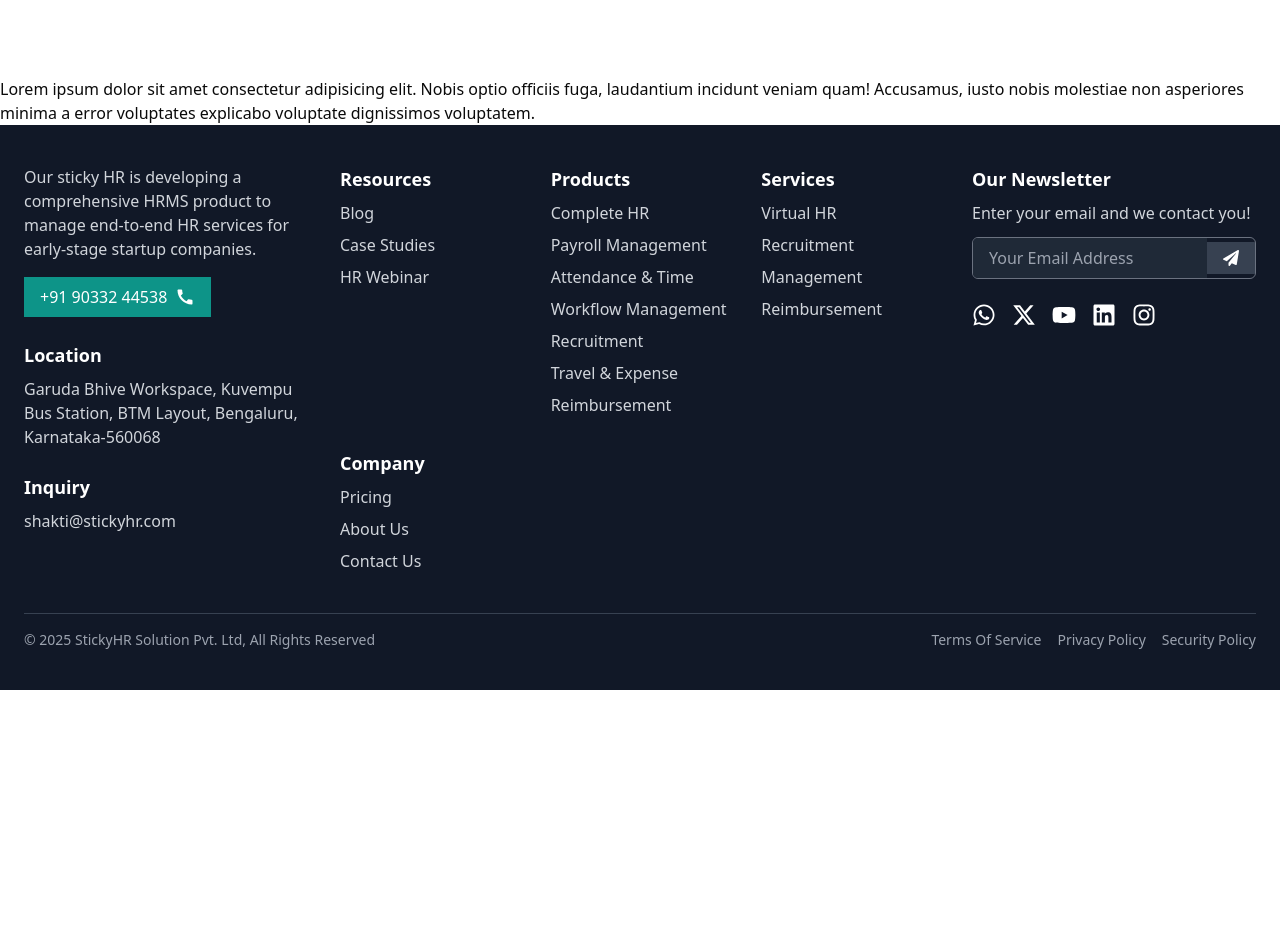
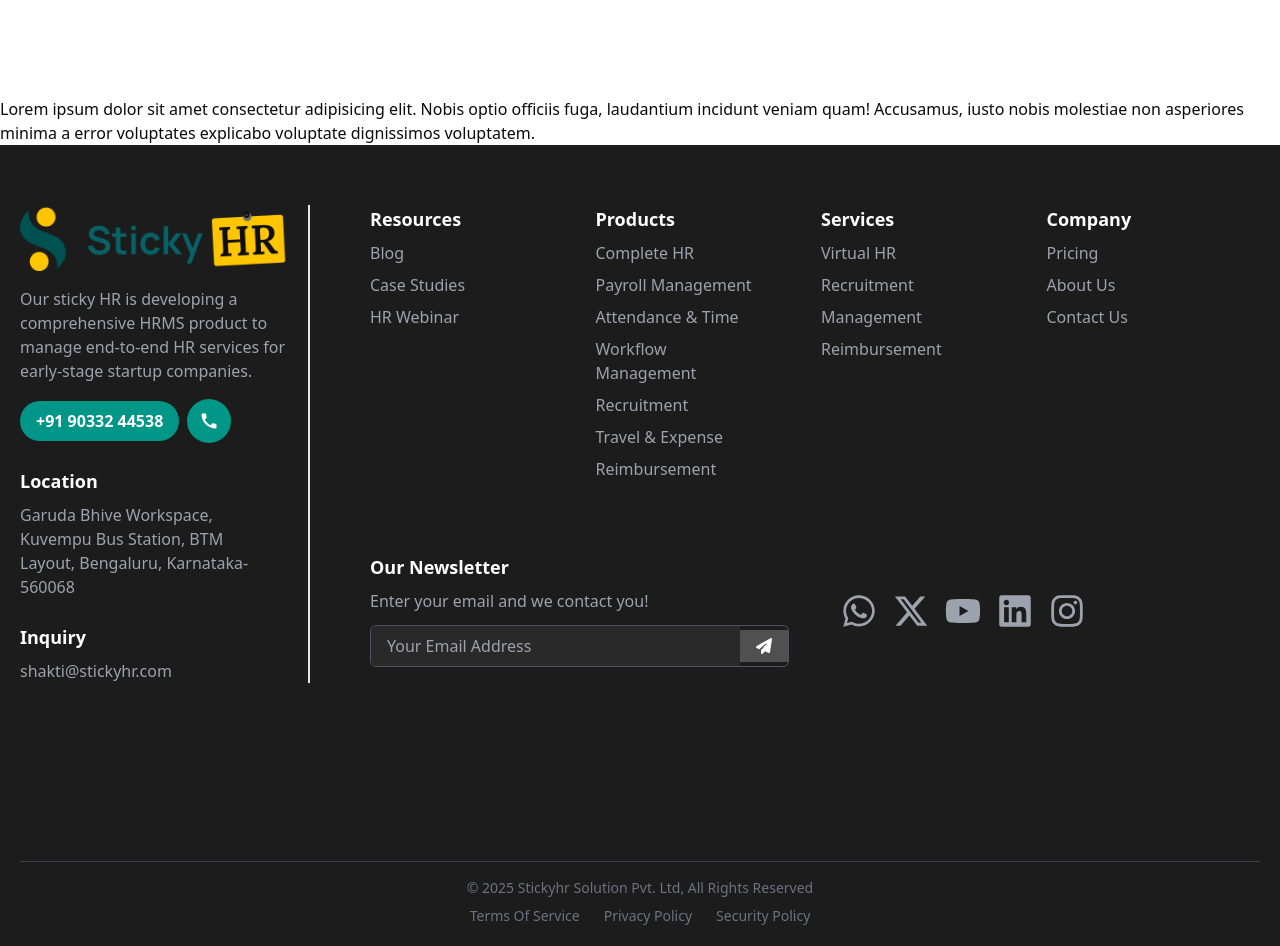
Before and after one commit to PatakiSubodh/sticky-hr, a React (Vite) app: page / in a window 1280 px wide. Shown: the part 800-1746 px from the top of the page. Before the commit the page ends 1490 px from the top, so only its background shows below. Built offline with nearby package versions, Linux system fonts and the light colour scheme.

Commit message:
improvised footer

```diff
--- a/package.json
+++ b/package.json
@@ -39,7 +39,7 @@
     "eslint-plugin-react-refresh": "^0.4.19",
     "globals": "^15.15.0",
     "postcss": "^8.5.3",
-    "tailwindcss": "3.4.0",
+    "tailwindcss": "^3.4.0",
     "vite": "^6.2.0"
   }
 }
--- a/src/components/Footer.jsx
+++ b/src/components/Footer.jsx
@@ -1,46 +1,52 @@
-import { FaWhatsapp, FaXTwitter, FaYoutube, FaLinkedin, FaInstagram } from "react-icons/fa6";
 import { MdCall } from "react-icons/md";
-import { FaPaperPlane } from "react-icons/fa";
+import { FaPaperPlane, FaWhatsapp, FaXTwitter, FaYoutube, FaLinkedin, FaInstagram } from "react-icons/fa6";
 
 const Footer = () => {
   return (
-    <footer className="bg-gray-900 text-white py-10 px-6">
-      <div className="max-w-7xl mx-auto grid grid-cols-1 md:grid-cols-4 gap-8">
-        {/* Left Section */}
-        <div className="col-span-1">
-          <p className="text-gray-300">
+    <div className="grid grid-cols-4 bg-[#1C1C1C] text-white p-5">
+      <div className="pt-10 pr-5">
+        <div className="col-span-1 flex flex-col justify-center align-middle border-1 border-r-2 pr-2">
+          <img src="./src/assets/images/image.png" alt="" className="mb-4" />
+          <p className="text-gray-400">
             Our sticky HR is developing a comprehensive HRMS product to manage end-to-end HR services for early-stage startup companies.
           </p>
           <div className="mt-4 flex items-center space-x-2">
-            <button className="bg-teal-600 text-white px-4 py-2 flex items-center space-x-2">
-              <div><span>+91 90332 44538</span></div>
-              <div className="rounded-full"><MdCall className="text-xl"/></div>
+            <button className="flex items-center space-x-2">
+              <div className="bg-[#009688] text-white px-4 py-2 rounded-full font-semibold">
+                <span>+91 90332 44538</span>
+              </div>
+              <div className="bg-[#009688] text-white p-3 ml-0 rounded-full">
+                <MdCall className="text-xl" />
+              </div>
             </button>
           </div>
-          <div className="mt-6">
-            <h2 className="text-lg font-bold">Location</h2>
-            <p className="mt-2 text-gray-300">Garuda Bhive Workspace, Kuvempu Bus Station, BTM Layout, Bengaluru, Karnataka-560068</p>
+          <div className="mt-6 pr-5" >
+            <h2 className="text-lg font-bold text-white">Location</h2>
+            <p className="mt-2 text-gray-400">Garuda Bhive Workspace, Kuvempu Bus Station, BTM Layout, Bengaluru, Karnataka-560068</p>
           </div>
           <div className="mt-6">
-            <h2 className="text-lg font-bold">Inquiry</h2>
-            <p className="mt-2 text-gray-300">shakti@stickyhr.com</p>
+            <h2 className="text-lg font-bold text-white">Inquiry</h2>
+            <p className="mt-2 text-gray-400">shakti@stickyhr.com</p>
+          </div>
         </div>
       </div>
 
-        {/* Middle Section */}
-        <div className="col-span-2 grid grid-cols-3 gap-8">
-          <div>
-            <h2 className="text-lg font-bold">Resources</h2>
-            <ul className="mt-2 space-y-2 text-gray-300">
+
+      <div className="col-span-3 grid grid-cols-4 grid-rows-2 gap-3 p-5">
+        {/** Resources */}
+        <div className="p-5">
+          <h2 className="text-lg font-bold text-white">Resources</h2>
+          <ul className="mt-2 space-y-2 text-gray-400">
             <li>Blog</li>
             <li>Case Studies</li>
             <li>HR Webinar</li>
           </ul>
         </div>
 
-          <div>
-            <h2 className="text-lg font-bold">Products</h2>
-            <ul className="mt-2 space-y-2 text-gray-300">
+        {/** Products */}
+        <div className="p-5">
+          <h2 className="text-lg font-bold text-white">Products</h2>
+          <ul className="mt-2 space-y-2 text-gray-400">
             <li>Complete HR</li>
             <li>Payroll Management</li>
             <li>Attendance & Time</li>
@@ -51,9 +57,10 @@
           </ul>
         </div>
 
-          <div>
-            <h2 className="text-lg font-bold">Services</h2>
-            <ul className="mt-2 space-y-2 text-gray-300">
+        {/** Services */}
+        <div className="p-5">
+          <h2 className="text-lg font-bold text-white">Services</h2>
+          <ul className="mt-2 space-y-2 text-gray-400">
             <li>Virtual HR</li>
             <li>Recruitment</li>
             <li>Management</li>
@@ -61,50 +68,52 @@
           </ul>
         </div>
 
-          <div>
-            <h2 className="text-lg font-bold">Company</h2>
-            <ul className="mt-2 space-y-2 text-gray-300">
+        {/** Company */}
+        <div className="p-5">
+          <h2 className="text-lg font-bold text-white">Company</h2>
+          <ul className="mt-2 space-y-2 text-gray-400">
             <li>Pricing</li>
             <li>About Us</li>
             <li>Contact Us</li>
           </ul>
         </div>
-        </div>
 
-        {/* Right Section */}
-        <div className="col-span-1">
-          <h2 className="text-lg font-bold">Our Newsletter</h2>
-          <p className="mt-2 text-gray-300">Enter your email and we contact you!</p>
-          <div className="mt-3 flex items-center border border-gray-500 rounded-md overflow-hidden">
+        {/** Newsletter */}
+        <div className="col-span-2 pt-10 pl-5">
+          <h2 className="text-lg font-bold text-white">Our Newsletter</h2>
+          <p className="mt-2 text-gray-400">Enter your email and we contact you!</p>
+          <div className="mt-3 flex items-center border border-gray-600 rounded-md overflow-hidden">
             <input
               type="email"
               placeholder="Your Email Address"
-              className="px-4 py-2 bg-gray-800 text-white outline-none w-full"
+              className="px-4 py-2 bg-[#292929] text-white outline-none w-full"
             />
-            <button className="px-4 py-2 bg-gray-700">
+            <button className="px-4 py-2 bg-[#505050]">
               <FaPaperPlane className="text-white" />
             </button>
           </div>
-          <div className="mt-6 flex space-x-4">
-            <FaWhatsapp className="text-2xl cursor-pointer" />
-            <FaXTwitter className="text-2xl cursor-pointer" />
-            <FaYoutube className="text-2xl cursor-pointer" />
-            <FaLinkedin className="text-2xl cursor-pointer" />
-            <FaInstagram className="text-2xl cursor-pointer" />
+        </div>
+
+        {/** Social Media Icons */}
+        <div className="col-span-2 p-4 flex space-x-4 text-gray-400 text-2xl pt-20 pl-10 ">
+          <FaWhatsapp className="cursor-pointer text-4xl" />
+          <FaXTwitter className="cursor-pointer text-4xl" />
+          <FaYoutube className="cursor-pointer text-4xl" />
+          <FaLinkedin className="cursor-pointer text-4xl" />
+          <FaInstagram className="cursor-pointer text-4xl" />
+        </div>
+      </div>
+
+      {/** Footer Bottom */}
+      <div className="col-span-4 text-center text-gray-500 text-sm mt-3 border-t border-gray-700 pt-4">
+        <p>© 2025 Stickyhr Solution Pvt. Ltd, All Rights Reserved</p>
+        <div className="flex justify-center space-x-6 mt-2">
+          <a href="#" className="hover:text-white">Terms Of Service</a>
+          <a href="#" className="hover:text-white">Privacy Policy</a>
+          <a href="#" className="hover:text-white">Security Policy</a>
         </div>
       </div>
     </div>
-
-      {/* Bottom Section */}
-      <div className="max-w-7xl mx-auto mt-10 border-t border-gray-700 pt-4 flex flex-col md:flex-row items-center justify-between text-sm text-gray-400">
-        <p>© 2025 StickyHR Solution Pvt. Ltd, All Rights Reserved</p>
-        <div className="flex space-x-4 mt-2 md:mt-0">
-          <p>Terms Of Service</p>
-          <p>Privacy Policy</p>
-          <p>Security Policy</p>
-        </div>
-      </div>
-    </footer>
   );
 };
 
--- a/src/components/MainContent.jsx
+++ b/src/components/MainContent.jsx
@@ -9,9 +9,9 @@
 export default function MainContent() {
     return (
         <div className="main-content h-screen flex items-center px-16">
-    <div className="intro-content grid grid-cols-2 gap-8 h-full w-full">
+    <div className="intro-content grid grid-cols-2 gap-5 h-full w-full">
         {/* Left Section - Full Height */}
-        <div className="intro-left flex flex-col justify-center h-full">
+        <div className="intro-left flex flex-col justify-center h-full pb-28">
             <h4 className="text-2xl font-semibold text-[#FFC600] leading-tight">
                 Recruit - Onboard - Manage
             </h4>
@@ -41,7 +41,7 @@
             <img src={cir2} alt="Circle 2" className="absolute top-[2.5rem] left-[6.5rem] w-3 h-3" />
 
             {/* Form Wrapper - Centered */}
-            <div className="bg-gray-100 p-6 rounded-xl shadow-lg w-full max-w-sm">
+            <div className="bg-gray-100 p-10 pt-20 rounded-xl shadow-lg w-full max-w-sm">
                 {/* Heading */}
                 <h2 className="text-xl font-bold mb-1">
                     30-day <span className="font-extrabold">free trial.</span>
--- a/src/components/Navbar.jsx
+++ b/src/components/Navbar.jsx
@@ -60,14 +60,14 @@
 function Navbar() {
 
     return (
-        <div className="main-nav flex mx-16 my-5 justify-between">
+        <div className="main-nav flex mx-16 my-5 justify-between pt-5">
 
             {/* <NavLogo />
             <Navoptions />
             <Navcontactbutton /> */}
 
             {/* nav-logo */}
-            <img src={logo} alt="company logo" className='w-40' />
+            <img src={logo} alt="company logo" className='w-40 size-3xl' />
 
             {/* nav-options */}
             <NavigationMenu>
```
Also changed, not shown: 1 other file (tests, documents, lock files or other folders). Lines whose indentation alone changed are shown as unchanged.
